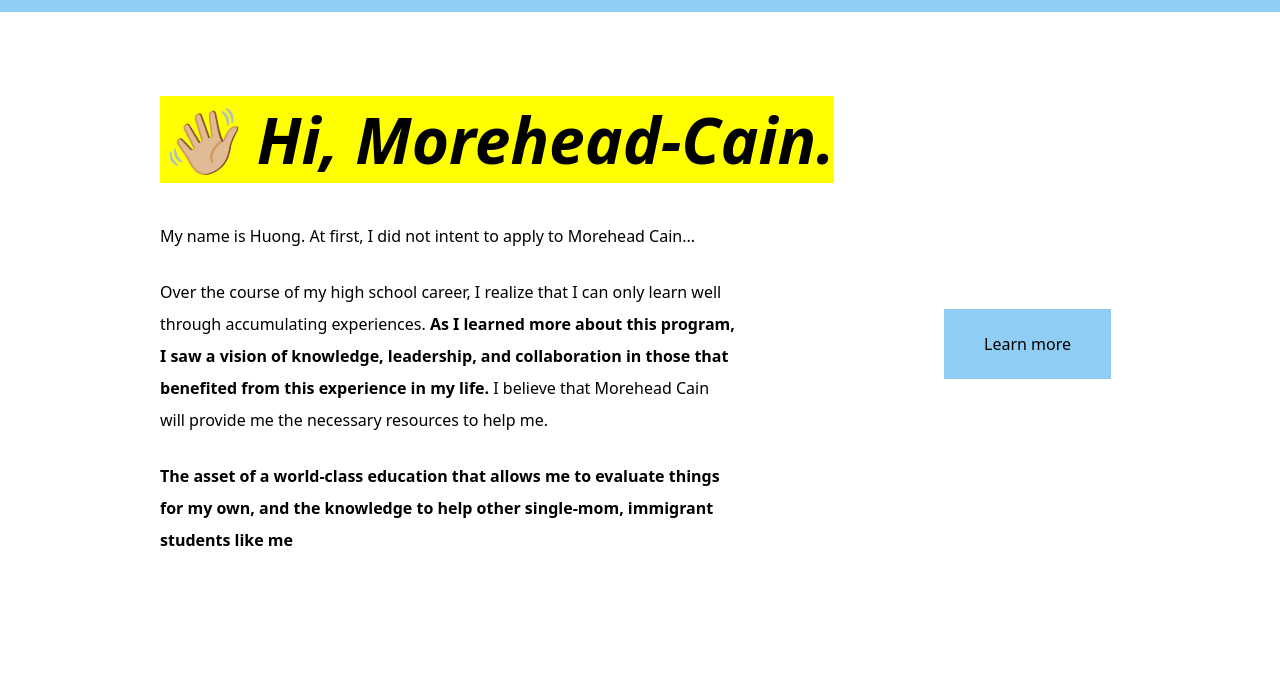
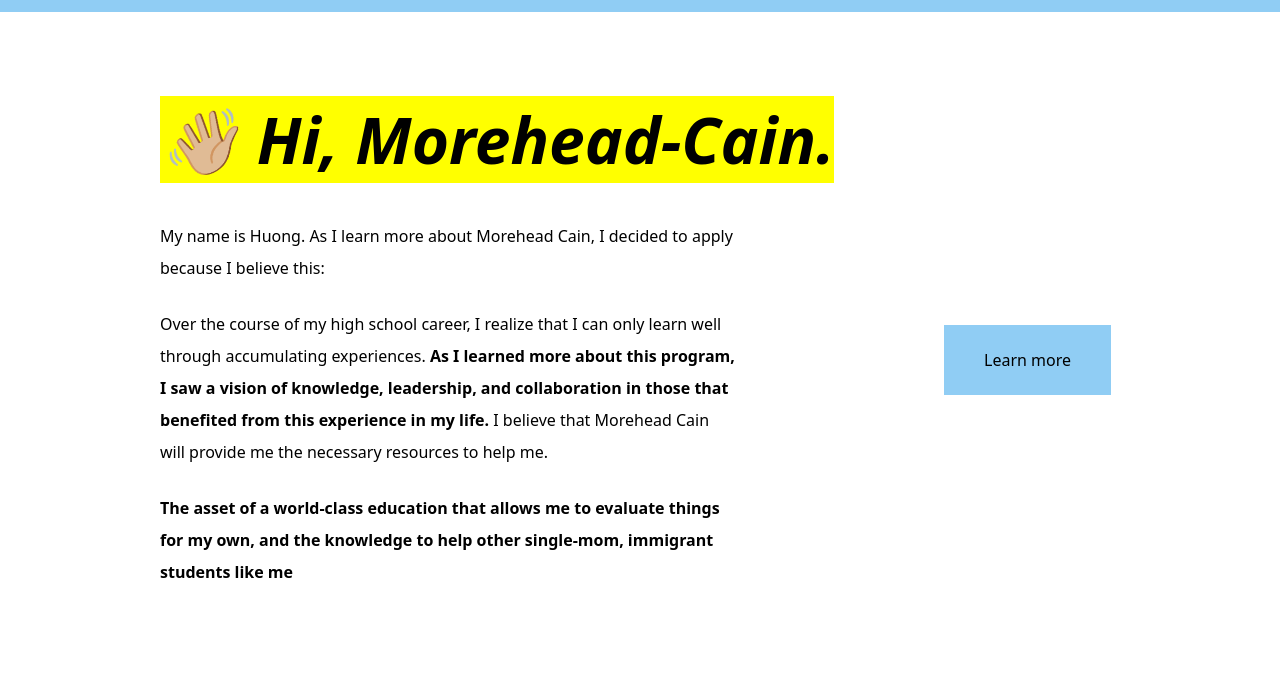
Before and after one commit to nguyen-huong/moreheadcain, a plain HTML site: page index.html in a window 1280 px wide. Shown: the part 97-795 px from the top of the page. Drawn offline with nearby package versions, Linux system fonts and the light colour scheme.

Commit message:
Update index.html

```diff
--- a/index.html
+++ b/index.html
@@ -26,7 +26,7 @@
 		<div id="#about" class="max-w-5xl mx-auto p-8 py-24 flex justify-start items-center">
 			<div class="flex-1">
 				<h1 class="font-display-italic font-extrabold text-5xl md:text-6xl italic leading-none mb-12"><mark>👋🏼 Hi, Morehead-Cain.</h1></mark>
-				<p class="leading-loose max-w-xl">My name is Huong. At first, I did not intent to apply to Morehead Cain...</p>
+				<p class="leading-loose max-w-xl">My name is Huong. As I learn more about Morehead Cain, I decided to apply because I believe this:</p>
 				<br>
 				<p class="leading-loose max-w-xl">Over the course of my high school career, I realize that I can only learn well through accumulating experiences. <b>As I learned more about this program, I saw a vision of knowledge, leadership, and collaboration in those that benefited from this experience in my life.</b> I believe that Morehead Cain will provide me the necessary resources to help me. </p>
 			<br>
```
